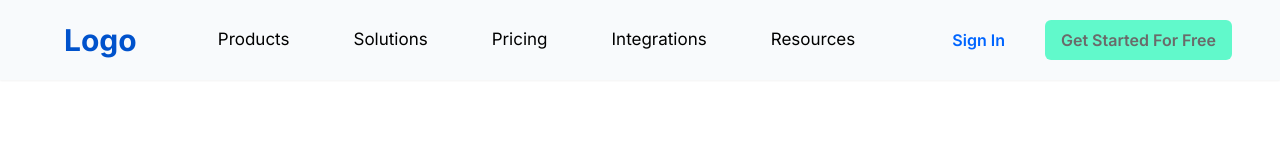
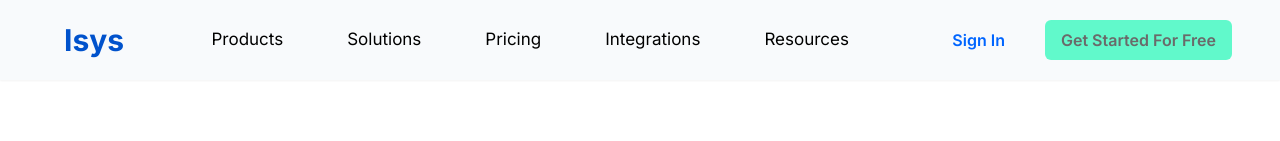
Before and after one commit to rajakumaran1203/email_campaign_frontend, a Next.js app: page / in a window 1280 px wide. Shown: the top 141 px of the page. Built offline with nearby package versions, Linux system fonts and the light colour scheme.

Commit message:
logo update

```diff
--- a/app/ui/header/header.js
+++ b/app/ui/header/header.js
@@ -7,7 +7,7 @@ const Header = () => {
 
   return (
       <header className="w-full h-20 py-3 px-12 bg-slate-50 flex items-center justify-between shadow-sm fixed top-0">
-        <div className='font-bold ml-4 text-3xl text-primary cursor-pointer' >Logo</div>
+        <div className='font-bold ml-4 text-3xl text-primary cursor-pointer' >Isys</div>
         <ul className="flex gap-12 text-[17px]">
           <li className='p-2 relative inline-block group'>
             <Link href="#section1"> Products</Link>
```
